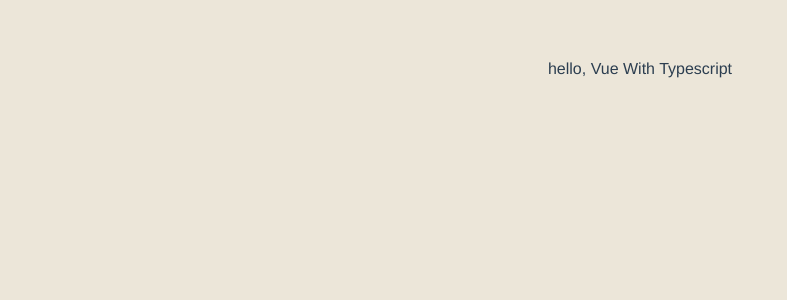
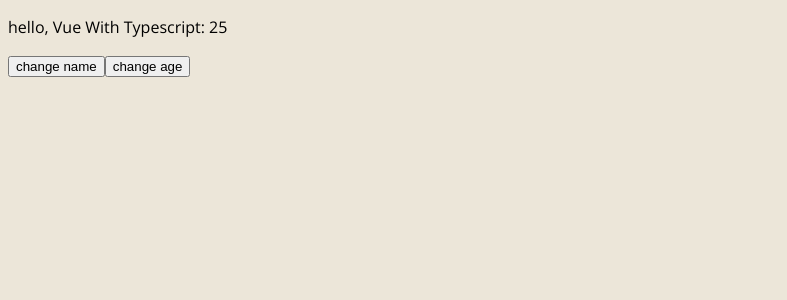
Before and after one commit to toshi-ue/vue_with_typescript, a Vue app: page / in a window 1280 px wide. Shown: the top 300 px of the page, without its empty margins (0-787 px from the left). Built offline with nearby package versions, Linux system fonts and the light colour scheme.

Commit message:
update: typescriptを使用する

```diff
--- a/src/App.vue
+++ b/src/App.vue
@@ -1,24 +1,34 @@
 <template>
-  <div class="app">hello, Vue With Typescript</div>
+  <div class="app">
+    <p>{{ name }}: {{ age }}</p>
+    <button @click="changeName('45')">change name</button>
+    <button @click="changeAge('45')">change age</button>
+  </div>
 </template>
 
 <script lang="ts">
-import { defineComponent } from 'vue';
+import { defineComponent } from "vue";
 
 export default defineComponent({
-  name: 'App',
-  components: {
-  }
+  name: "App",
+  components: {},
+  data() {
+    return {
+      name: "hello, Vue With Typescript",
+      age: 25 as number | string,
+    };
+  },
+  methods: {
+    changeName(name: string) {
+      this.name = name;
+    },
+    changeAge(age: string | number) {
+      this.age = age;
+      return age;
+    },
+  },
 });
 </script>
 
 <style>
-#app {
-  font-family: Avenir, Helvetica, Arial, sans-serif;
-  -webkit-font-smoothing: antialiased;
-  -moz-osx-font-smoothing: grayscale;
-  text-align: center;
-  color: #2c3e50;
-  margin-top: 60px;
-}
 </style>
```
